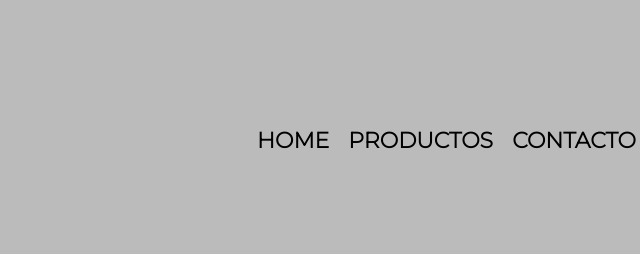
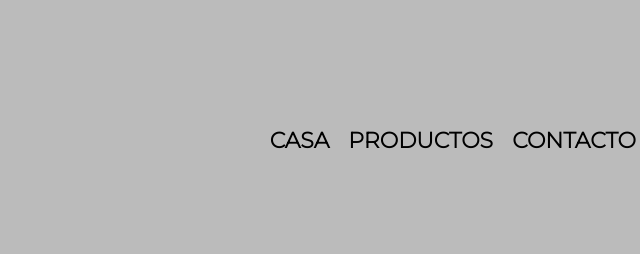
Before and after one commit to RodrigoEzequiel/1769-HTML5-y-CSS3-parte4---aula3, a plain HTML site: page index.html in a window 1280 px wide. Shown: the top 254 px of the page, 474-1114 px from the left. Drawn offline with Linux system fonts and the light colour scheme.

Commit message:
modifique el index

```diff
--- a/index.html
+++ b/index.html
@@ -18,7 +18,7 @@
                 <h1><img src="imagenes/logo.png"></h1>
                 <nav>
                     <ul>
-                        <li><a href="index.html">Home</a></li>
+                        <li><a href="index.html">Casa</a></li>
                         <li><a href="productos.html">Productos</a></li>
                         <li><a href="contacto.html">Contacto</a></li>
                     </ul>
```
